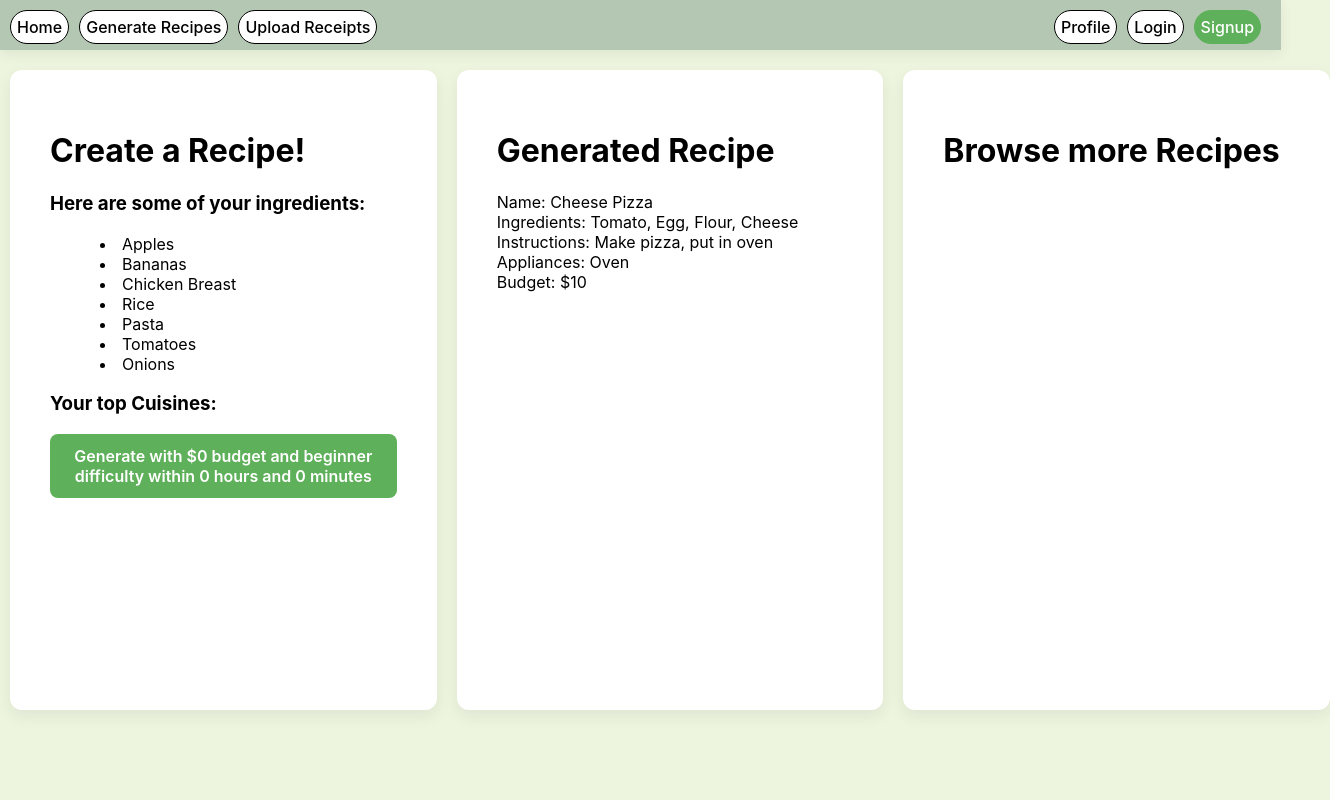
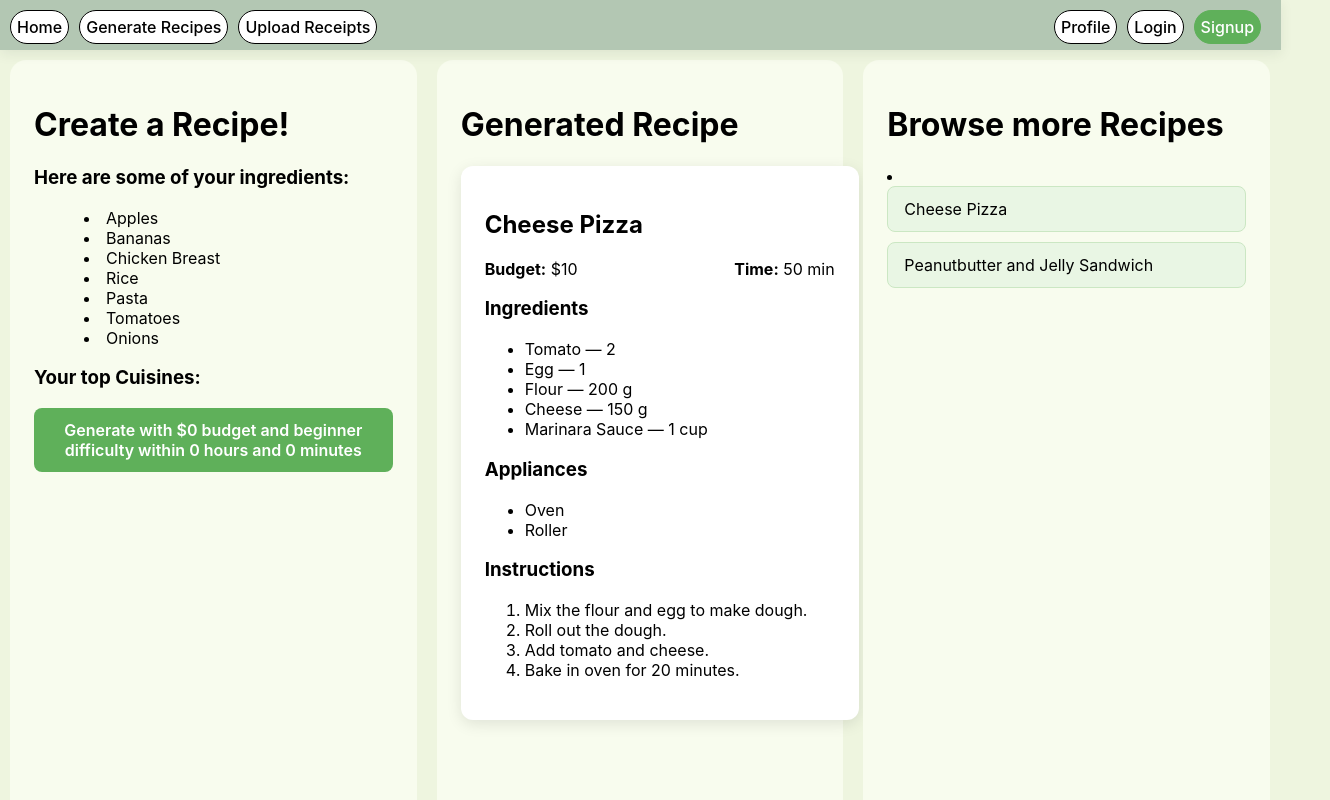
Before and after one commit to Devansh-Ojha/SaveBites, a React (Create React App) app in the folder frontend/: page /generate in a window 1280 px wide. Both pictures are taken after a click on the button 223 px from the left and 466 px from the top of the page. Shown: the top 800 px of the page, 1330 px wide, since content can reach past the window. Built offline with nearby package versions, Linux system fonts and the light colour scheme.

Commit message:
generate basically done, css changes

```diff
--- a/frontend/src/Generate.css
+++ b/frontend/src/Generate.css
@@ -1,11 +1,83 @@
 .box {
-	height: 70vh;
+	flex: 1;
+	padding: 24px;
+	margin: 10px;
+	background: #f8fcee;
+	border-radius: 16px;
+	min-height: 100vh;
+	max-width: 400px;
+  }
+
+  .recipe-card {
+	background: white;
+	padding: 24px;
+	border-radius: 12px;
 	width: 100%;
-	max-width: 380px;
-	background-color: #ffffff;
-	padding: 2.5rem;
-	border-radius: 12px;
-	box-shadow: 0 6px 16px rgba(0, 0, 0, 0.07);
-	position: relative;
-	top: 20px;
-}
+	max-width: 350px;
+	margin: 0 auto;
+	box-shadow: 0 4px 15px rgba(0,0,0,0.1);
+  }
+
+  .recipe-name {
+	margin-top: 0;
+	font-size: 28px;
+	font-weight: bold;
+	text-align: center;
+  }
+
+  .recipe-meta {
+	display: flex;
+	justify-content: space-between;
+	margin: 18px 0;
+	padding: 10px 0;
+	border-bottom: 1px solid #eee;
+	border-top: 1px solid #eee;
+  }
+
+  .label {
+	font-weight: bold;
+	margin-right: 6px;
+  }
+
+  .recipe-section {
+	margin-top: 18px;
+  }
+
+  .recipe-section h3 {
+	margin-bottom: 8px;
+	font-size: 20px;
+	border-left: 4px solid #007acc;
+	padding-left: 8px;
+  }
+
+  .recipe-section ul {
+	margin: 0;
+	padding-left: 18px;
+  }
+
+  .recipe-section p {
+	margin-top: 4px;
+	line-height: 1.5;
+  }
+
+  .recipe-list-item {
+	background: #e9f6e4;
+	padding: 12px 16px;
+	margin-bottom: 10px;
+	border-radius: 8px;
+	border: 1px solid #cbe7c3;
+	cursor: pointer;
+	font-size: 16px;
+	transition: background 0.2s, transform 0.1s;
+	list-style: none;
+  }
+
+  .recipe-list-item:hover {
+	background: #d7efce;
+	transform: translateY(-2px);
+  }
+
+  .recipe-list-item:active {
+	background: #c7e6be;
+	transform: translateY(1px);
+  }
--- a/frontend/src/Generate.js
+++ b/frontend/src/Generate.js
@@ -4,31 +4,91 @@ import './Generate.css'
 
 export default function Generate({pantryItems, time, difficulty, budget, allergens, appliances, cuisines }) {
 	const [recipes, setRecipes] = useState([]);
+	const [selectedRecipe, setSelectedRecipe] = useState(null);
 
 	function generateRecipe() {
-		let testRecipe = {
+		let testRecipe1 = {
 			name: "Cheese Pizza",
-			ingredients: "Tomato, Egg, Flour, Cheese",
-			instructions: "Make pizza, put in oven",
-			appliances: "Oven",
-			budget: "10"
+
+			ingredients: [
+			  { item: "Tomato", amount: "2", unit: "" },
+			  { item: "Egg", amount: "1", unit: "" },
+			  { item: "Flour", amount: "200", unit: "g" },
+			  { item: "Cheese", amount: "150", unit: "g" },
+			  { item: "Marinara Sauce", amount: "1", unit: "cup"}
+			],
+
+			instructions: [
+			  "Mix the flour and egg to make dough.",
+			  "Roll out the dough.",
+			  "Add tomato and cheese.",
+			  "Bake in oven for 20 minutes."
+			],
+
+			appliances: ["Oven", "Roller"],
+
+			budget: 10,
+			time: 50
+		  };
+
+		  let testRecipe2 = {
+			name: "Peanutbutter and Jelly Sandwich",
+			ingredients: [
+				{ item: "Bread", amount: "2", unit: "slices" },
+				{ item: "Peanut Butter", amount: "1", unit: "tbsp" },
+				{ item: "Jelly", amount: "1", unit: "tbsp" }
+			],
+			instructions: [
+				"Spread peanut butter.",
+				"Spread jelly.",
+				"Put slices together."
+			],
+			appliances: ["None"],
+			budget: 3,
+			time: 3
 		};
 
-		setRecipes(recipes.concat(testRecipe));
+		// React batches updates, can't use concat
+		setRecipes(prev => [...prev, testRecipe1, testRecipe2]);
 	}
 
 	function recipeDisplay(recipe) {
 		return (
-			<p>
-				Name: {recipe.name} <br />
-				Ingredients: {recipe.ingredients}  <br />
-				Instructions: {recipe.instructions} <br />
-				Appliances: {recipe.appliances} <br />
-				Budget: ${recipe.budget}
+		  <div className="recipe-card">
+			<h2>{recipe.name}</h2>
+
+			<p><strong>Budget:</strong> ${recipe.budget}
+			   <span style={{ float: "right" }}><strong>Time:</strong> {recipe.time} min</span>
 			</p>
+
+			<h3>Ingredients</h3>
+			<ul>
+			  {recipe.ingredients.map((ing, i) => (
+				<li key={i}>
+				  {ing.item} — {ing.amount} {ing.unit}
+				</li>
+			  ))}
+			</ul>
+
+			<h3>Appliances</h3>
+			<ul>
+			  {recipe.appliances.map((app, i) => (
+				<li key={i}>{app}</li>
+			  ))}
+			</ul>
+
+			<h3>Instructions</h3>
+			<ol>
+			  {recipe.instructions.map((step, i) => (
+				<li key={i}>{step}</li>
+			  ))}
+			</ol>
+
+		  </div>
 		);
-	}
+	  }
 
+	/*
 	function listRecipes(recipes) {
 		return (
 			<ul>
@@ -38,6 +98,25 @@ export default function Generate({pantryItems, time, difficulty, budget, allerge
 			</ul>
 		)
 	}
+	*/
+
+	function listRecipes(recipes) {
+		return (
+			<li>
+				{recipes.map((item, index) => (
+					<li
+					  key={index}
+					  className="recipe-list-item"
+					  onClick={() => setSelectedRecipe(item)}
+					  style={{ cursor: "pointer" }}
+					>
+						{item.name}
+					</li>
+				))}
+			</li>
+		);
+	}
+
 
 	return (
 		<div style={{display: "flex"}}>
@@ -74,12 +153,12 @@ export default function Generate({pantryItems, time, difficulty, budget, allerge
 
 			<div className="box" style={{left: "30px"}}>
 				<h1>Generated Recipe</h1>
-				{recipes.length > 0 && recipeDisplay(recipes[0])}
+				{selectedRecipe ? recipeDisplay(selectedRecipe) : recipes.length > 0 && recipeDisplay(recipes[0])}
 			</div>
 
 			<div className="box" style={{left: "50px"}}>
 				<h1> Browse more Recipes </h1>
-				{recipes.length > 0 && listRecipes(recipes.slice(1,))}
+				{recipes.length > 0 && listRecipes(recipes)}
 			</div>
 
 		</div>
--- /dev/null
+++ b/frontend/src/Preferences.css
@@ -0,0 +1,16 @@
+.preferences-grid {
+    display: grid;
+    grid-template-columns: repeat(2, 1fr);
+    grid-template-rows: auto auto;
+    gap: 40px;
+    padding: 40px;
+    max-width: 1200px;
+    margin: 0 auto;
+  }
+
+  .login-form-box {
+    background: white;
+    padding: 24px;
+    border-radius: 16px;
+    box-shadow: 0 4px 10px rgba(0,0,0,0.08);
+  }
--- a/frontend/src/Preferences.js
+++ b/frontend/src/Preferences.js
@@ -1,31 +1,26 @@
 import { useState } from 'react';
 import Selector from './Selector.js';
+import './Preferences.css';
 
 export default function Preferences({ timeState, difficultyState, budgetState, setCuisines, setAppliances, setAllergens }) {
 
   return (
-		<div style={{display: "flex"}}>
-			<span style={{position: "relative", left: "50px"}}>
-				<div style={{position: "relative", top: "20px"}} className="login-form-box">
+    <div className="preferences-grid">
+
+      <div className="login-form-box">
         <h2>Select cuisines:</h2>
         <Selector setState={setCuisines} options={["American", "Italian", "Chinese", "Mexican", "Indian"]}/>
       </div>
 
-				<div style={{position: "relative", top: "40px"}} className="login-form-box">
-				<h2>Select appliances:</h2>
-				<Selector setState={setAppliances} options={["Oven", "Air Fryer", "Stove", "Blender", "Kettle"]}/>
-				</div>
-
-				<div style={{position: "relative", top: "60px"}} className="login-form-box">
-				<h2>Select allergens:</h2>
-				<Selector setState={setAllergens} options={["Milk", "Egg", "Peanut", "Soy", "Gluten", "Fish", "Wheat"]}/>
-				</div>
-			</span>
-
-			<div className="login-form-box" style={{position: "relative", left: "200px", top: "20px", minHeight: 0, height: "300px"}}>
+      <div className="login-form-box">
         <h2>Set preferred budget:</h2>
         <label>
-					<input type="range" defaultValue={budgetState[0]} onChange={e => budgetState[1](e.target.value)}></input> ${budgetState[0]}
+          <input
+            type="range"
+            defaultValue={budgetState[0]}
+            onChange={e => budgetState[1](e.target.value)}
+          />
+          ${budgetState[0]}
         </label>
 
         <h2>Select difficulty:</h2>
@@ -37,11 +32,29 @@ export default function Preferences({ timeState, difficultyState, budgetState, s
 
         <h2>Set time limit:</h2>
         <label>
-					<input type="range" min="0" max="300" defaultValue={timeState[0]} onChange={e => timeState[1](e.target.value)}></input> {Math.floor(timeState[0] / 60)} {Math.floor(timeState[0] / 60) == 1 ? "hour" : "hours"} and {timeState[0] % 60} {timeState[0] % 60 == 1 ? "minute" : "minutes"}
+          <input
+            type="range"
+            min="0"
+            max="300"
+            defaultValue={timeState[0]}
+            onChange={e => timeState[1](e.target.value)}
+          />
+          {Math.floor(timeState[0] / 60)} {Math.floor(timeState[0] / 60) === 1 ? "hour" : "hours"}
+          {" and "}
+          {timeState[0] % 60} {timeState[0] % 60 === 1 ? "minute" : "minutes"}
         </label>
       </div>
 
-			<p style={{height: "50px"}}></p>
+      <div className="login-form-box">
+        <h2>Select appliances:</h2>
+        <Selector setState={setAppliances} options={["Oven", "Air Fryer", "Stove", "Blender", "Kettle"]}/>
+      </div>
+
+      <div className="login-form-box">
+        <h2>Select allergens:</h2>
+        <Selector setState={setAllergens} options={["Milk", "Egg", "Peanut", "Soy", "Gluten", "Fish", "Wheat"]}/>
+      </div>
+
     </div>
   );
 }
--- a/frontend/src/UploadReceipts.css
+++ b/frontend/src/UploadReceipts.css
@@ -1,5 +1,5 @@
 .upload-receipt-page {
-  min-height: calc(100vh - 60px);
+  min-height: 100vh;
   padding: 40px 20px;
   background-color: #eef5df;
 }
@@ -19,6 +19,7 @@
   padding: 30px;
   border-radius: 8px;
   box-shadow: 0 2px 8px rgba(0, 0, 0, 0.1);
+  min-height: 80vh;
 }
 
 .pantry-section h2,
```
Lines whose indentation alone changed are shown as unchanged.
